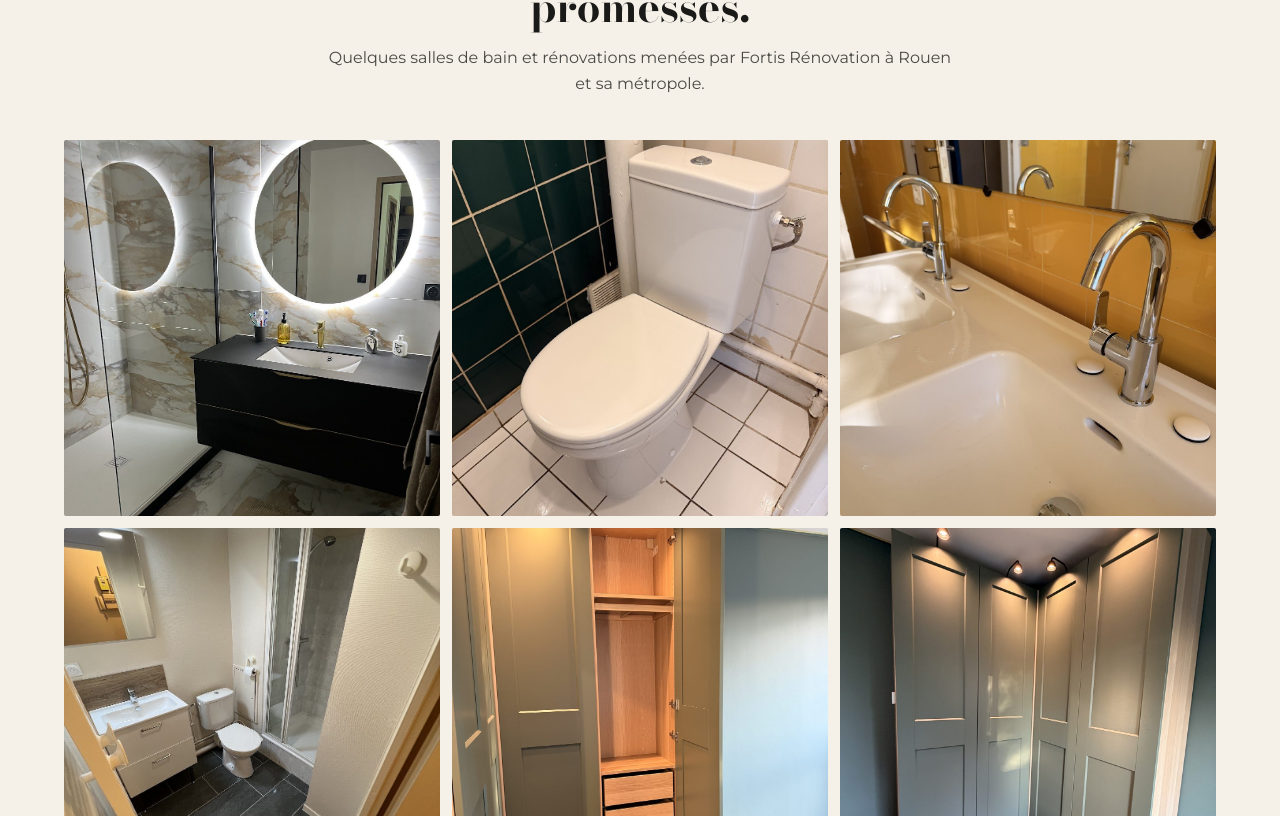
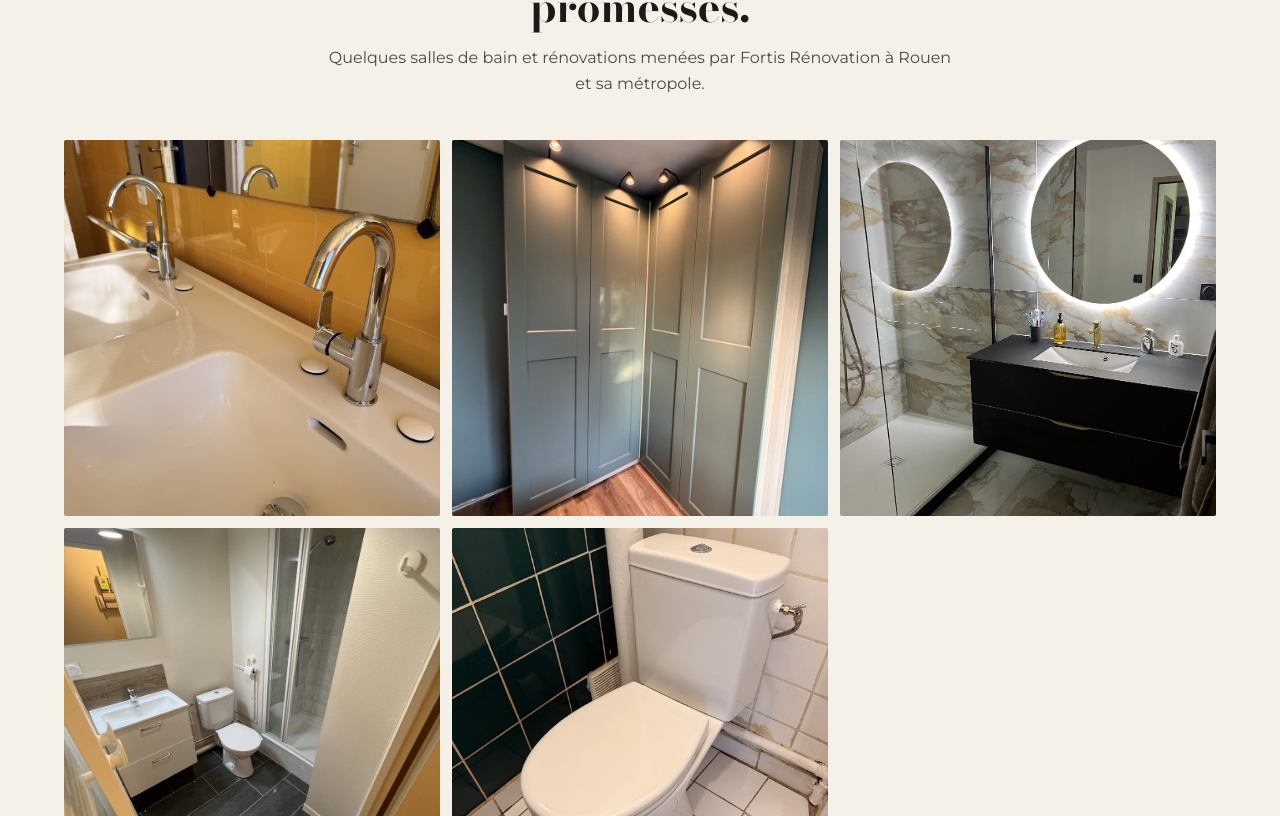
Before and after one commit to mbiville-hash/fortisrenovation, a Next.js app: page / in a window 1280 px wide. Shown: the part 3124-3940 px from the top of the page. Built offline with nearby package versions, Linux system fonts and the light colour scheme.

Commit message:
feat: galerie realisations - 2 nouvelles photos (SDB + dressing redresse), liste explicite, retrait doublon dressing

```diff
--- a/components/Realisations.tsx
+++ b/components/Realisations.tsx
@@ -1,32 +1,14 @@
-import fs from 'fs'
-import path from 'path'
 import Image from 'next/image'
 
-function getPhotos(): string[] {
-  try {
-    return fs
-      .readdirSync(path.join(process.cwd(), 'public', 'realisations'))
-      .filter((f) => /\.(jpe?g|png|webp|avif)$/i.test(f))
-      .sort()
-  } catch {
-    return []
-  }
-}
-
-function altFor(file: string): string {
-  const slug = file
-    .replace(/^\d+-/, '')
-    .replace(/\.[^.]+$/, '')
-    .replace(/-/g, ' ')
-    .trim()
-  const label = slug.charAt(0).toUpperCase() + slug.slice(1)
-  return `${label} — réalisation Fortis Rénovation à Rouen`
-}
+const PHOTOS: { file: string; alt: string }[] = [
+  { file: '03-salle-de-bain-robinetterie-doree.jpg', alt: 'Salle de bain avec robinetterie dorée — réalisation Fortis Rénovation à Rouen' },
+  { file: 'dressing-sur-mesure-rouen.jpg', alt: 'Dressing sur-mesure vert sauge — réalisation Fortis Rénovation à Rouen' },
+  { file: '01-salle-de-bain-meuble-led.jpg', alt: 'Salle de bain avec meuble et miroir LED — réalisation Fortis Rénovation à Rouen' },
+  { file: 'renovation-salle-de-bain-douche-rouen.jpg', alt: 'Rénovation de salle de bain avec douche — réalisation Fortis Rénovation à Rouen' },
+  { file: '02-wc-carrelage-vert.jpg', alt: 'WC rénové avec carrelage — réalisation Fortis Rénovation à Rouen' },
+]
 
 export default function Realisations() {
-  const photos = getPhotos()
-  if (photos.length === 0) return null
-
   return (
     <>
       <style>{`
@@ -58,11 +40,11 @@ export default function Realisations() {
             <p>Quelques salles de bain et rénovations menées par Fortis Rénovation à Rouen et sa métropole.</p>
           </div>
           <div className="realisations-grid">
-            {photos.map((p, i) => (
-              <figure key={p} className="realisation-tile" data-reveal style={{ transitionDelay: `${(i % 3) * 90}ms` }}>
+            {PHOTOS.map((p, i) => (
+              <figure key={p.file} className="realisation-tile" data-reveal style={{ transitionDelay: `${(i % 3) * 90}ms` }}>
                 <Image
-                  src={`/realisations/${encodeURIComponent(p)}`}
-                  alt={altFor(p)}
+                  src={`/realisations/${encodeURIComponent(p.file)}`}
+                  alt={p.alt}
                   fill
                   sizes="(max-width: 760px) 50vw, 33vw"
                 />
```
Also changed, not shown: public/realisations/dressing-sur-mesure-rouen.jpg (added), public/realisations/renovation-salle-de-bain-douche-rouen.jpg (added).
